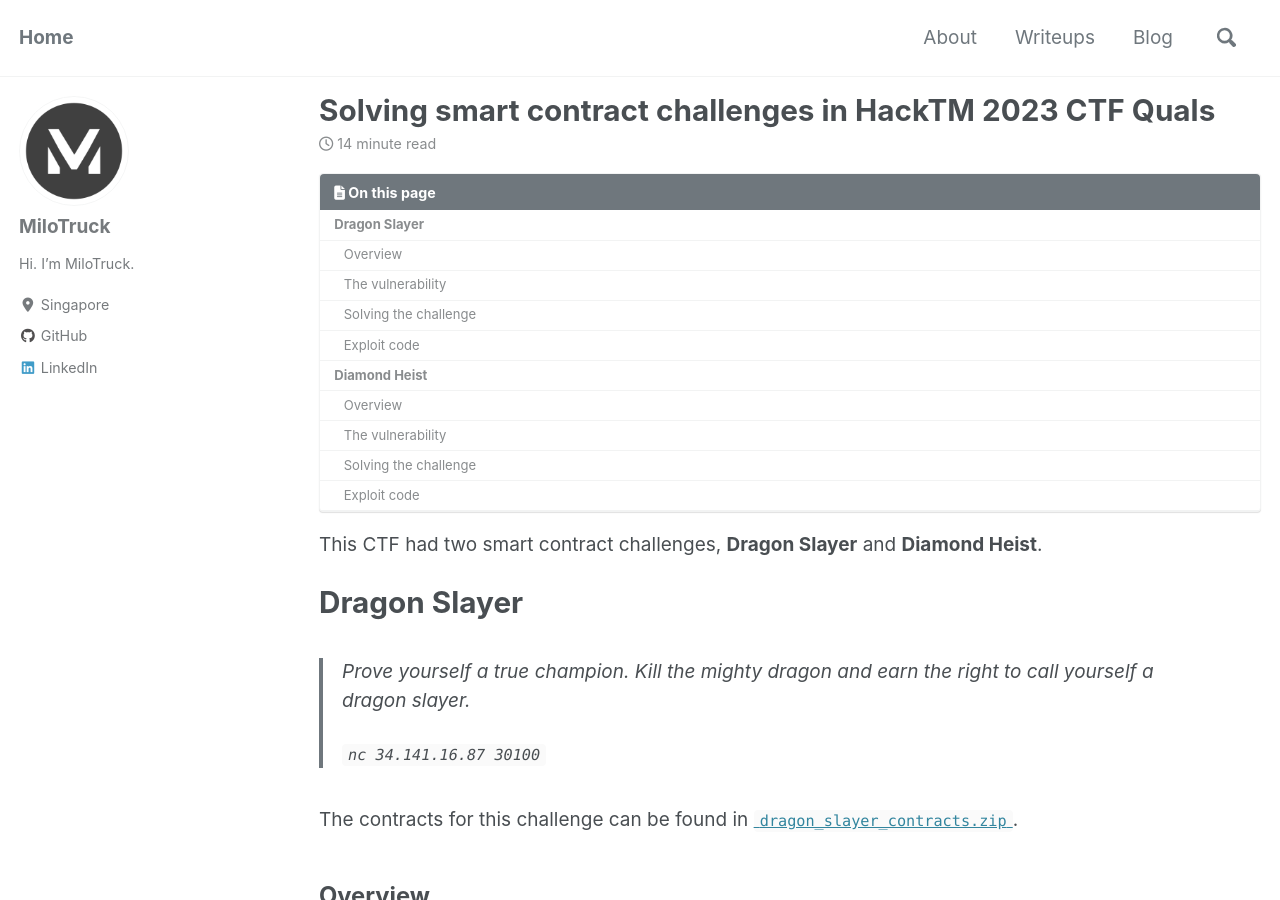
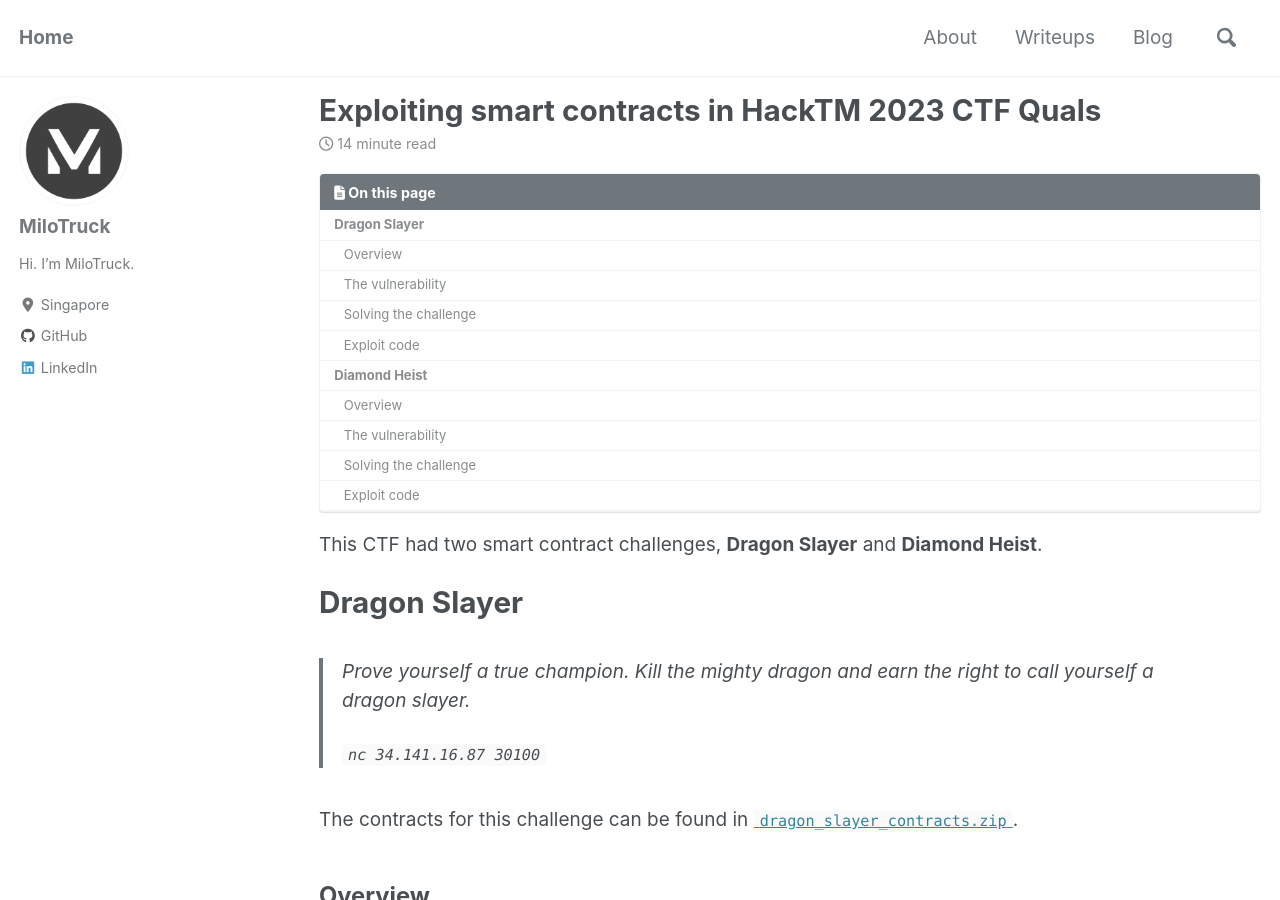
Before and after one commit to MiloTruck/milotruck.github.io, a Jekyll site: the page built from _posts/2023-02-28-Exploiting smart contracts in HackTM 2023 CTF Quals.md, in a window 1280 px wide and 900 px high. Built offline with Jekyll 4.4.1, drawn with Linux system fonts in a browser that asks for light colours; cached includes are drawn as plain includes; nearby versions of some CDN libraries.

Commit message:
Minor change

```diff
--- a/_posts/2023-02-28-Solving smart contract challenges in HackTM 2023 CTF Quals.md
+++ b/_posts/2023-02-28-Exploiting smart contracts in HackTM 2023 CTF Quals.md
@@ -1,5 +1,5 @@
 ---
-title: "Solving smart contract challenges in HackTM 2023 CTF Quals"
+title: "Exploiting smart contracts in HackTM 2023 CTF Quals"
 date: 2023-02-28
 categories: CTF
 ---
```
